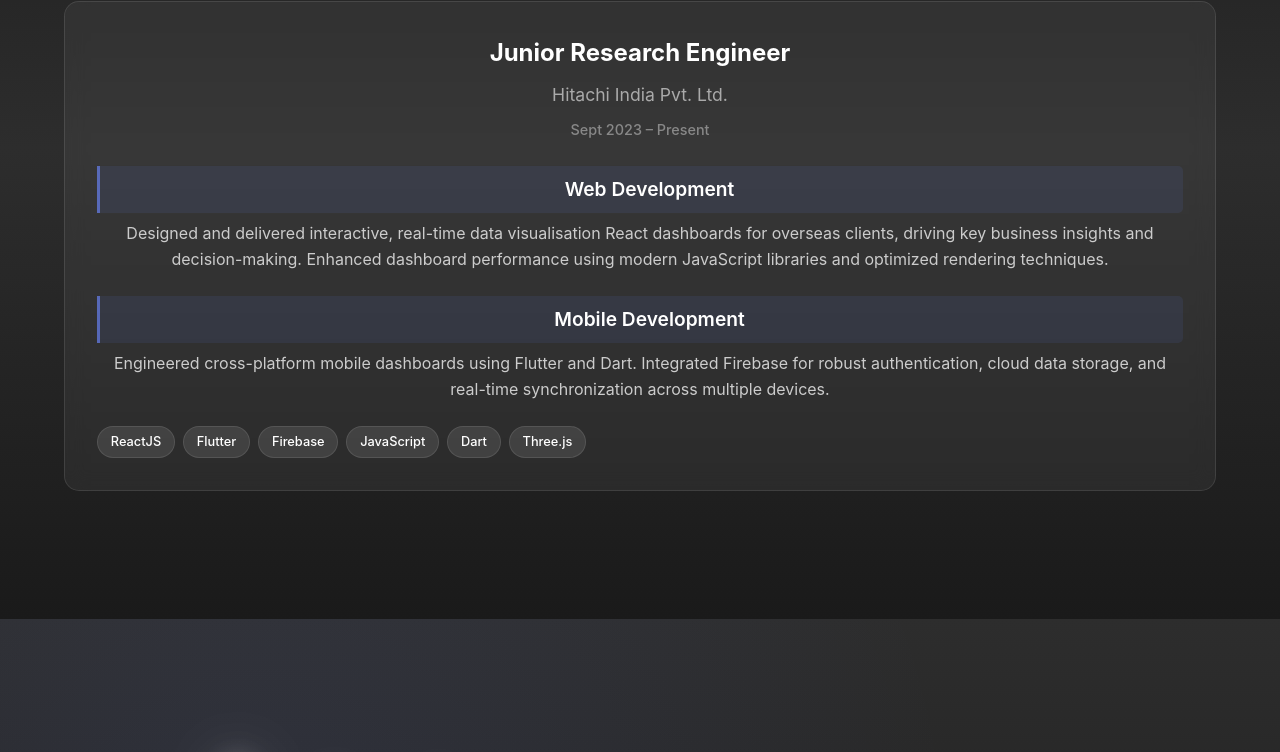
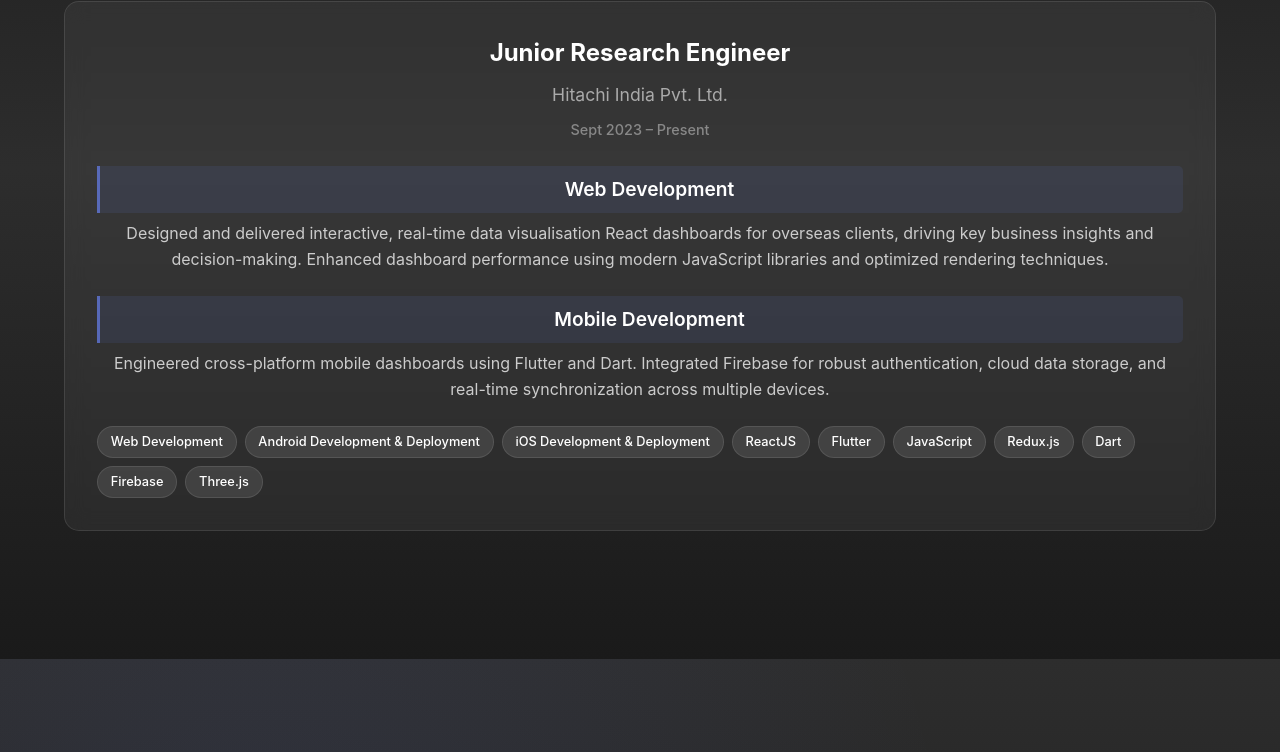
Before and after one commit to jateenyadav/Jateen-yadav-portfolio, a React (Create React App) app: page / in a window 1280 px wide. Shown: the part 2221-2973 px from the top of the page. Built offline with nearby package versions, Linux system fonts and the light colour scheme.

Commit message:
SKILL CHANGMENTS

```diff
--- a/src/components/ChessboardHero.js
+++ b/src/components/ChessboardHero.js
@@ -399,11 +399,15 @@
                 <h4>Mobile Development</h4>
                 <p>Engineered cross-platform mobile dashboards using Flutter and Dart. Integrated Firebase for robust authentication, cloud data storage, and real-time synchronization across multiple devices.</p>
                 <div className="skills-used">
+                <span className="skill-tag">Web Development</span>
+                <span className="skill-tag">Android Development & Deployment</span>
+                <span className="skill-tag">iOS Development & Deployment</span>
                   <span className="skill-tag">ReactJS</span>
                   <span className="skill-tag">Flutter</span>
+                  <span className="skill-tag">JavaScript</span>
+                  <span className="skill-tag">Redux.js</span>
+                  <span className="skill-tag">Dart</span>
                   <span className="skill-tag">Firebase</span>
-                  <span className="skill-tag">JavaScript</span>
-                  <span className="skill-tag">Dart</span>
                   <span className="skill-tag">Three.js</span>
                 </div>
               </div>
```
